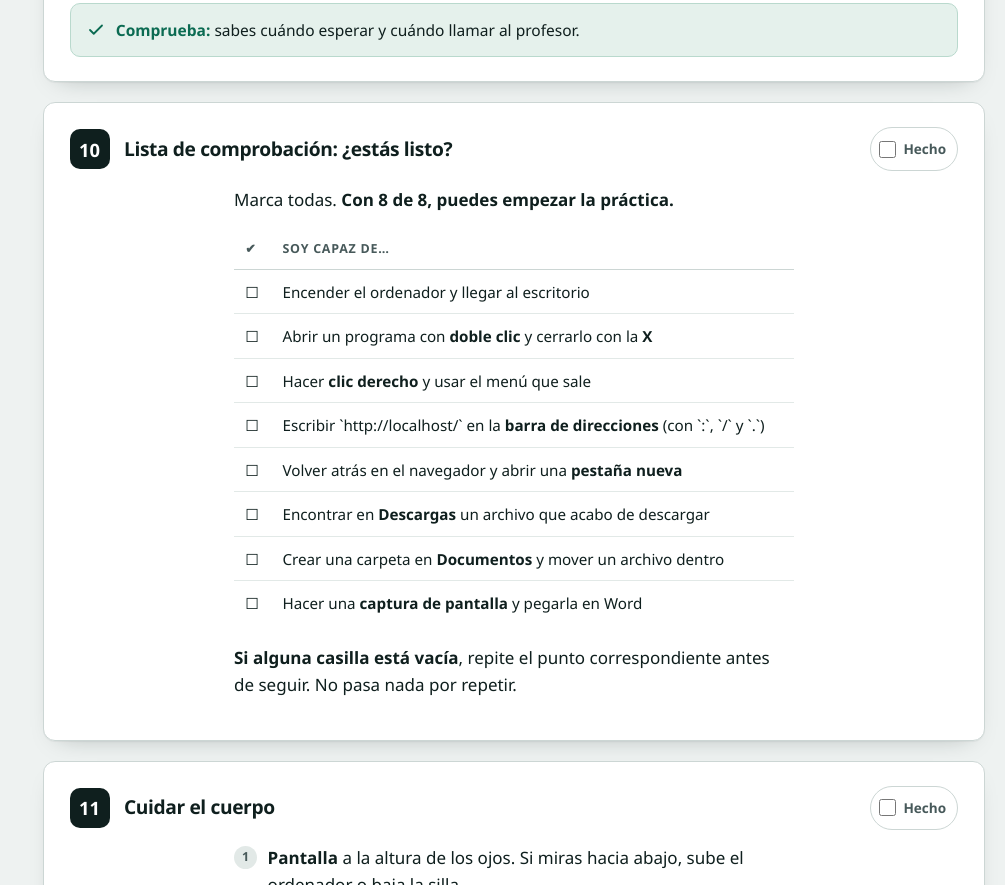
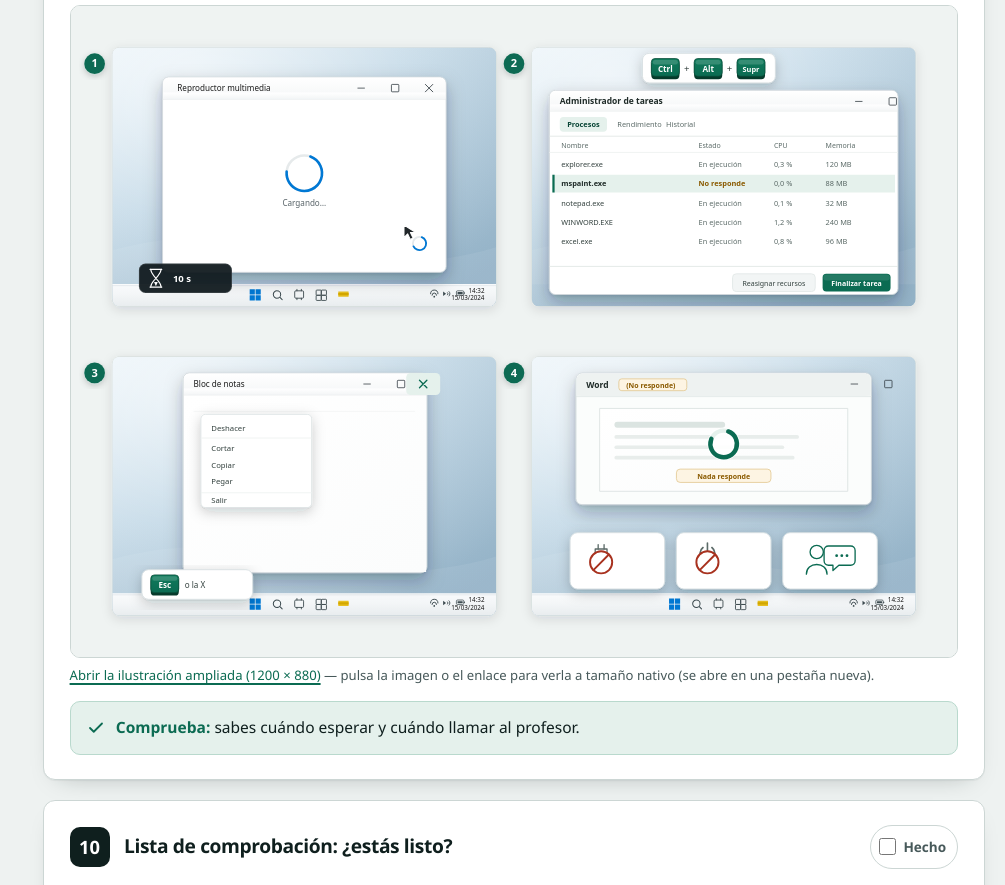
Before and after one commit to Chris-coder-ux/guia-wordpress-aula, a plain HTML site: page sesion-0/index.html in a window 1280 px wide. Shown: the part 10421-11306 px from the top of the page, without its empty margins (275-1280 px from the left). Drawn offline with Linux system fonts and the light colour scheme.

Commit message:
feat(sesion-0): ilustracion del paso 9 para cuando algo se queda colgado

```diff
--- a/assets/css/shared.css
+++ b/assets/css/shared.css
@@ -884,6 +884,9 @@ figure.fig.fig--poster--carpetas{
 figure.fig.fig--poster--captura{
   --poster-min:1200px;
 }
+figure.fig.fig--poster--colgado{
+  --poster-min:1200px;
+}
 figure.fig.fig--poster .fig--poster__scroll{
   overflow-x:auto;
   -webkit-overflow-scrolling:touch;
--- a/sesion-0/index.html
+++ b/sesion-0/index.html
@@ -1068,6 +1068,36 @@
             <li>Pulsar el botón de encendido para apagarlo.</li>
             <li>Desenchufar el ordenador mientras está encendido.</li>
           </ul>
+          <figure class="fig fig--poster fig--poster--colgado noprint">
+            <div
+              class="fig--poster__scroll"
+              tabindex="0"
+              role="region"
+              aria-label="Ilustración del paso 9: esperar diez segundos, abrir el Administrador de tareas con Ctrl, Alt y Supr, salir de un menú con Esc o con la X, y no desenchufar ni apagar el ordenador, desplazable"
+            >
+              <a
+                class="fig--poster__link"
+                href="../assets/svg/colgado.svg"
+                target="_blank"
+                rel="noopener"
+              >
+                <img
+                  src="../assets/svg/colgado.svg"
+                  width="1200"
+                  height="880"
+                  loading="lazy"
+                  alt="Cuatro escenas numeradas del 1 al 4. En la primera, una ventana con un círculo de carga girando, el cursor con el anillo de espera y un cronómetro de diez segundos. En la segunda, las teclas Ctrl, Alt y Supr en verde sobre la ventana del Administrador de tareas, donde el proceso mspaint.exe figura como No responde y el botón Finalizar tarea está resaltado en verde. En la tercera, una ventana con un menú abierto, con la tecla Esc y la X de la ventana resaltadas en verde. En la cuarta, una ventana de Word que muestra No responde en el título y un aviso de que nada responde, con debajo tres tarjetas de aviso: un enchufe tachado, un botón de encendido tachado y una conversación con el profesor."
+                />
+              </a>
+            </div>
+            <figcaption>
+              <a href="../assets/svg/colgado.svg" target="_blank" rel="noopener"
+                >Abrir la ilustración ampliada (1200 × 880)</a
+              >
+              — pulsa la imagen o el enlace para verla a tamaño nativo (se abre en
+              una pestaña nueva).
+            </figcaption>
+          </figure>
           <div class="check">
             <svg
               width="18"
```
Also changed, not shown: assets/svg/colgado.svg (added), 1 other file.
